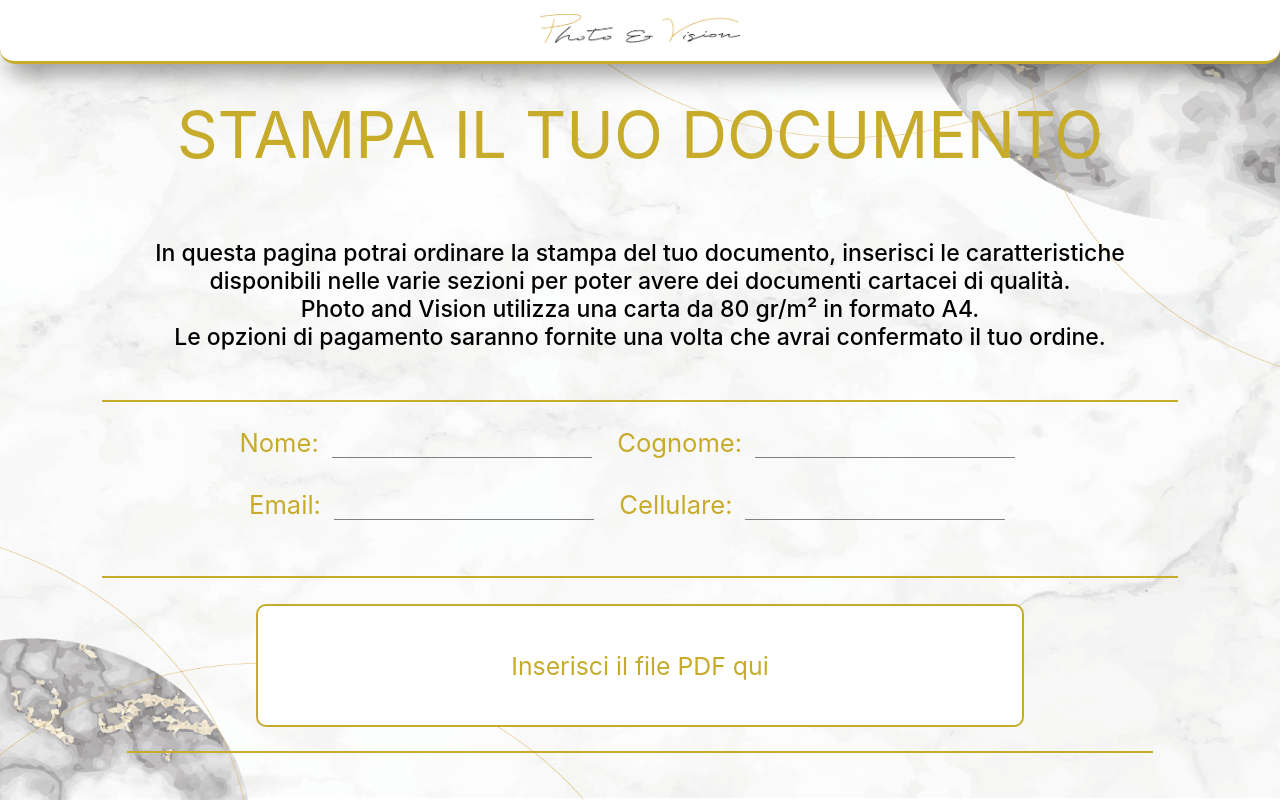
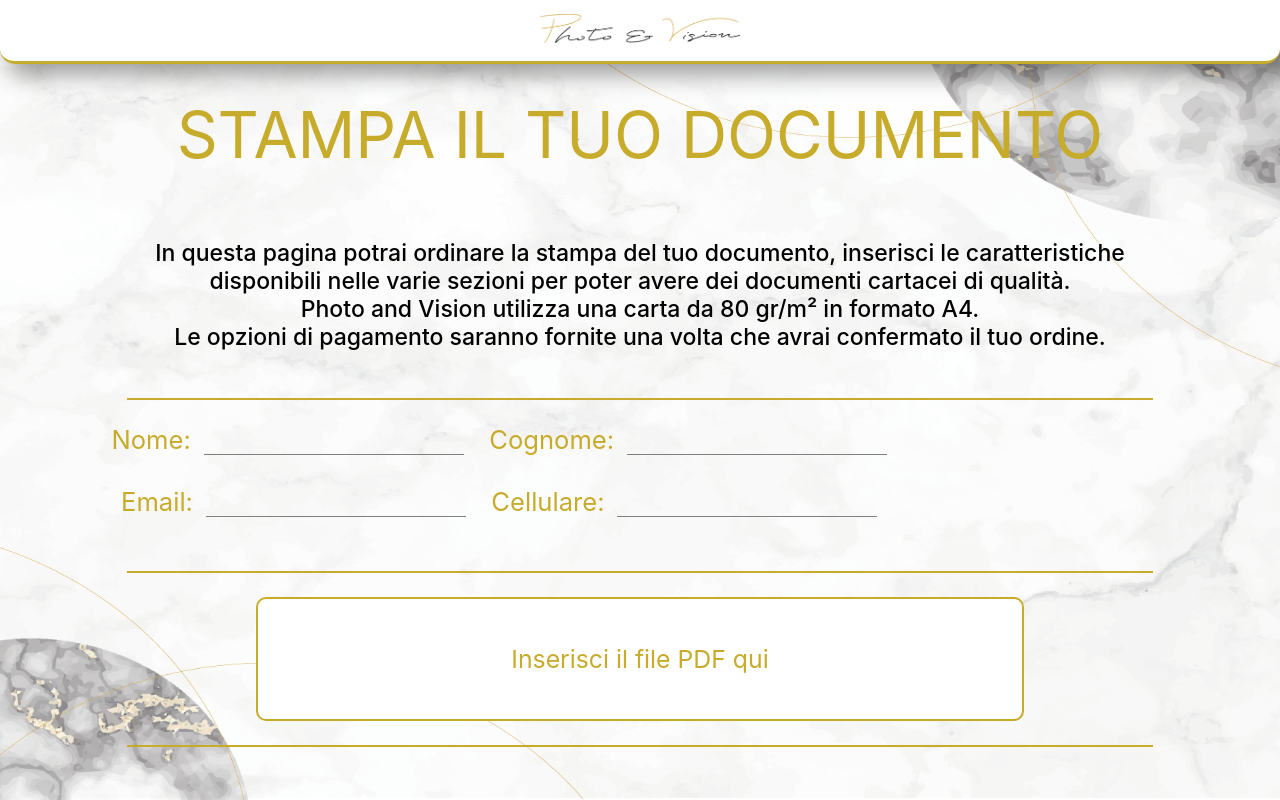
Before and after one commit to CarloVitto01/sito-web-pv, a React (Create React App) app: page / in a window 1280 px wide. Shown: the top 800 px of the page. Built offline with nearby package versions, Linux system fonts and the light colour scheme.

Commit message:
delete Delimiter

```diff
--- a/src/App.tsx
+++ b/src/App.tsx
@@ -1,5 +1,4 @@
 import "./App.css";
-import Delimiter from "./components/Delimiter";
 import Footer from "./components/Footer";
 import Header from "./components/Header";
 import Intro from "./components/Intro";
@@ -16,9 +15,9 @@ const App = () => {
     <div className="container">
       <Header />
       <Intro />
-      <Delimiter>
+      <SingleDelimiter />
         <Form />
-      </Delimiter>
+      <SingleDelimiter />
       <Input />
       <SingleDelimiter />
       <ContainerCards
--- a/src/components/Delimiter.module.css
+++ /dev/null
@@ -1,20 +0,0 @@
-.container-line {
-  display: flex;
-  justify-content: center;
-  margin-top: 2%;
-  margin-bottom: 2%;
-}
-
-.line-delimiter {
-  border-top: 2px solid rgb(199, 171, 43);
-  border-bottom: 2px solid rgb(199, 171, 43);
-  width: 80%;
-  padding: 2%;
-}
-
-@media screen and (max-width: 500px) {
-  .container-line {
-    margin-top: 5%;
-    margin-bottom: 5%;
-  }
-}
--- a/src/components/Delimiter.tsx
+++ /dev/null
@@ -1,11 +0,0 @@
-import classes from "./Delimiter.module.css";
-
-const Delimiter = ({ children }: any) => {
-  return (
-    <div className={classes["container-line"]}>
-      <div className={classes["line-delimiter"]}>{children}</div>
-    </div>
-  );
-};
-
-export default Delimiter;
```
